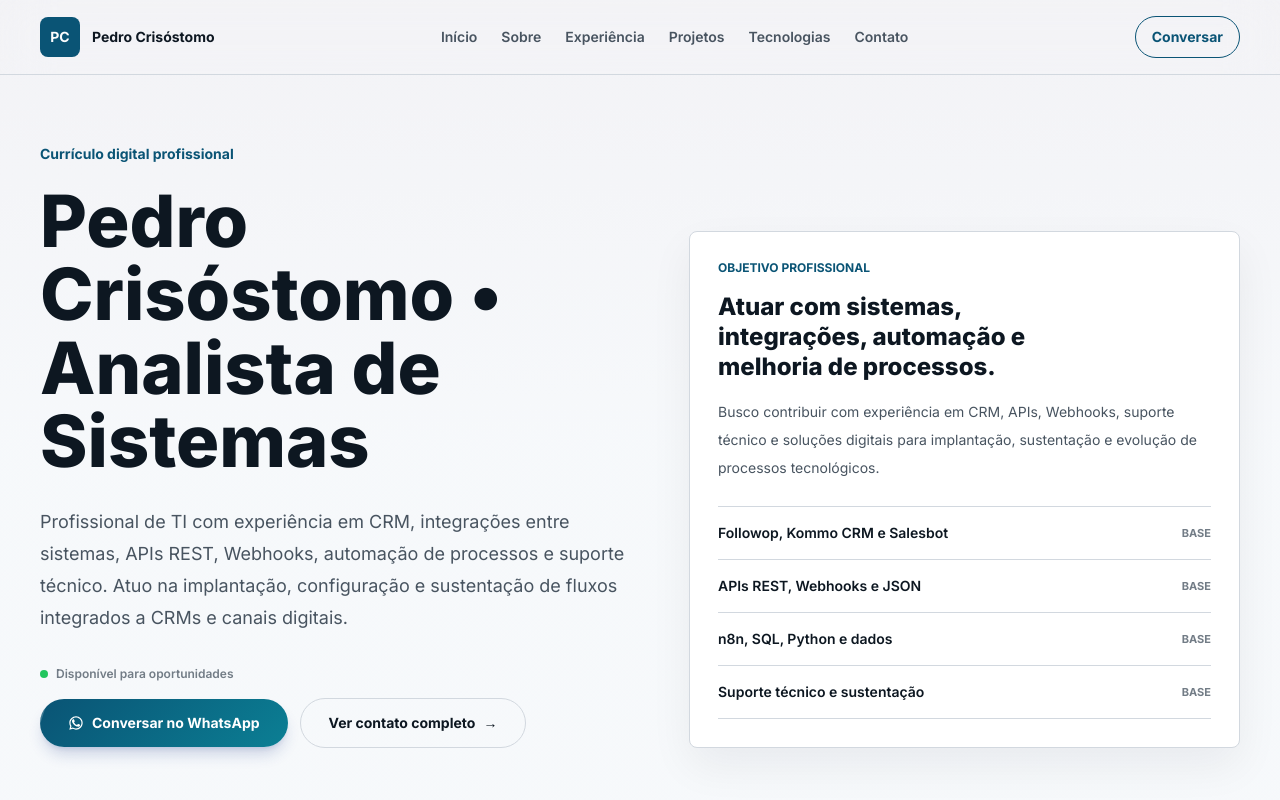
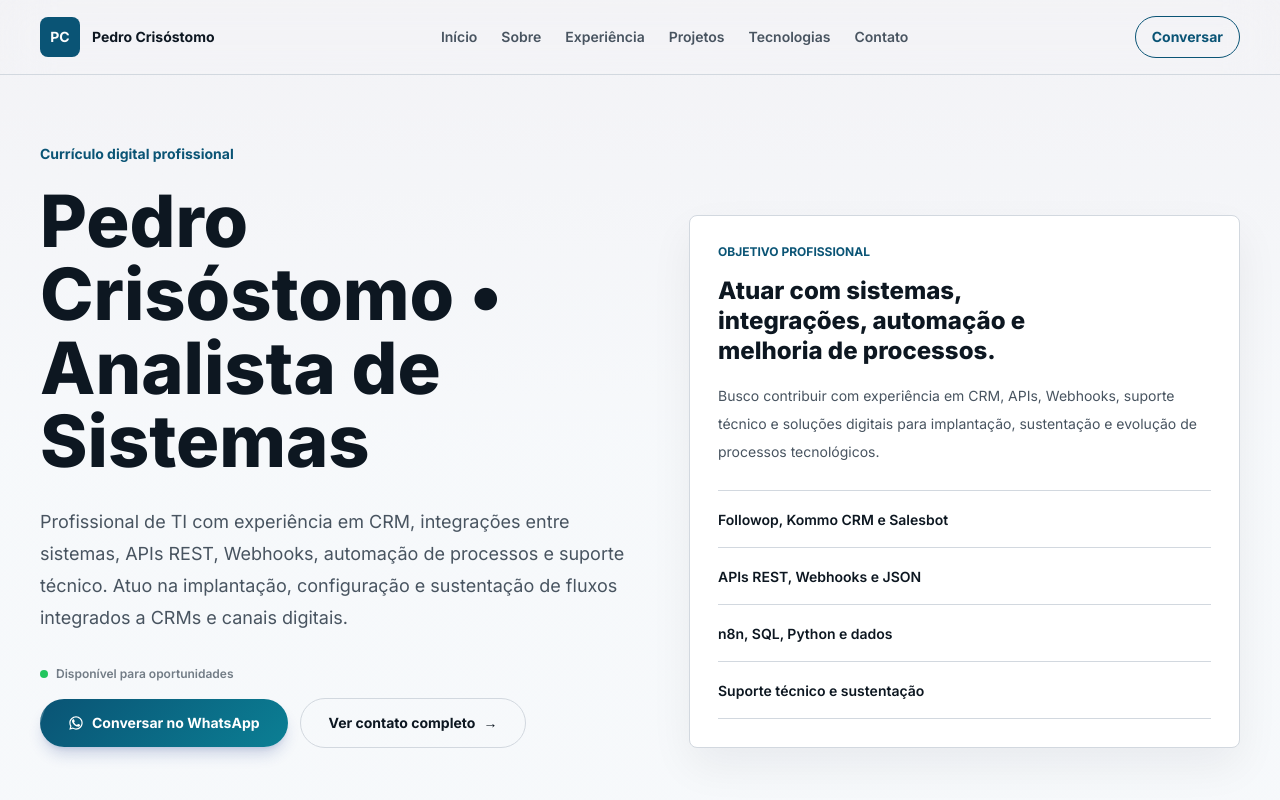
Before and after one commit to devpedrocrisostomo/portfolio-pedro-crisostomo, a React (Vite) app: page / in a window 1280 px wide. Shown: the top 800 px of the page. Built offline with nearby package versions, Linux system fonts and the light colour scheme.

Commit message:
style: remove tags Base/Case dos itens de foco no Hero

```diff
--- a/src/components/Hero.jsx
+++ b/src/components/Hero.jsx
@@ -90,9 +90,8 @@ export default function Hero() {
 
           <div className="mt-6 divide-y divide-[color:var(--color-rule)] border-y border-[color:var(--color-rule)]">
             {focusAreas.map((item) => (
-              <div key={item} className="flex items-center justify-between gap-4 py-4">
+              <div key={item} className="py-4">
                 <span className="text-sm font-semibold text-[color:var(--color-ink)]">{item}</span>
-                <span className="text-[11px] font-bold uppercase text-[color:var(--color-muted)]">Base</span>
               </div>
             ))}
           </div>
```
